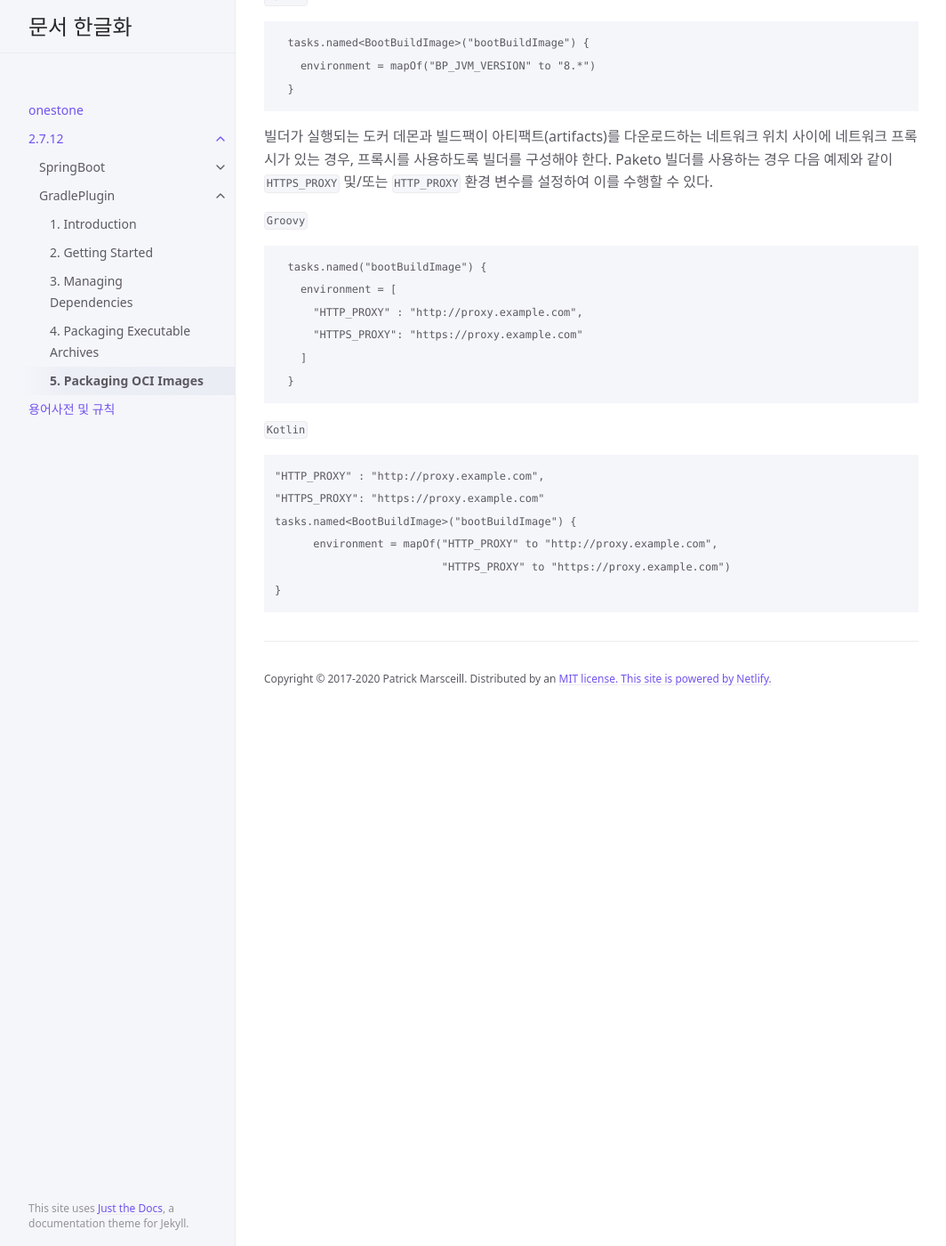
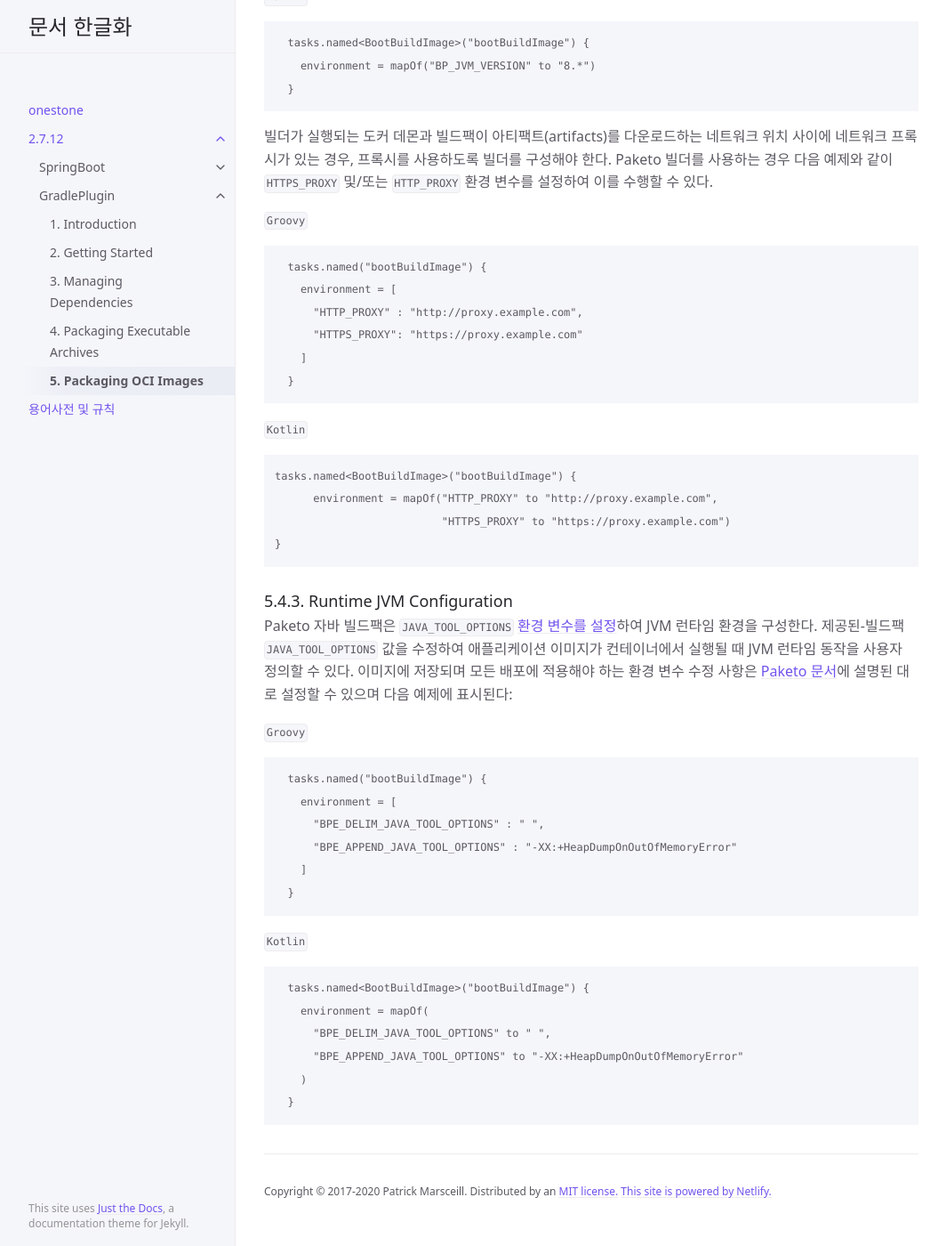
Before and after one commit to onestone9900/onestone9900.github.io, a Jekyll site: the page built from docs/2.7.12/gradle_plugin/5. packaging_OCI_Images.md, in a window 1280 px wide and 1400 px high, scrolled down 6022 px. Shown: the whole window at 89% size, without its empty margins (107-1171 px from the left). Built offline with Jekyll 4.4.1, drawn with Linux system fonts in a browser that asks for light colours; some of the changed text lies outside the part shown.

Commit message:
docs: 5. packaging_OCI_Images - 5.4.3

````diff
--- a/docs/2.7.12/gradle_plugin/5. packaging_OCI_Images.md
+++ b/docs/2.7.12/gradle_plugin/5. packaging_OCI_Images.md
@@ -111,7 +111,7 @@ nav_order: 5
 
 ### 5.4.2. Builder Configuration
 만약 빌더가 구성 옵션을 노출시킨다면, `environment` 프로퍼티를 사용하여 설정할 수 있다.
-다음은 빌드 시 Paketo Java 빌드팩에서 사용하는 [JVM 버전 구성](https://paketo.io/docs/howto/java/) 예시이다:
+다음은 빌드 시 Paketo 자바   빌드팩에서 사용하는 [JVM 버전 구성](https://paketo.io/docs/howto/java/) 예시이다:
 
 `Groovy`
 ```
@@ -139,10 +139,32 @@ nav_order: 5
 ```
 `Kotlin`
 ```
-"HTTP_PROXY" : "http://proxy.example.com",
-"HTTPS_PROXY": "https://proxy.example.com"
 tasks.named<BootBuildImage>("bootBuildImage") {
       environment = mapOf("HTTP_PROXY" to "http://proxy.example.com",
                           "HTTPS_PROXY" to "https://proxy.example.com")
 }
 ```
+
+
+### 5.4.3. Runtime JVM Configuration
+Paketo 자바 빌드팩은 `JAVA_TOOL_OPTIONS` [환경 변수를 설정](https://paketo.io/docs/howto/java/)하여 JVM 런타임 환경을 구성한다. 제공된-빌드팩 `JAVA_TOOL_OPTIONS` 값을 수정하여 애플리케이션 이미지가 컨테이너에서 실행될 때 JVM 런타임 동작을 사용자 정의할 수 있다.
+이미지에 저장되며 모든 배포에 적용해야 하는 환경 변수 수정 사항은 [Paketo 문서](https://paketo.io/docs/howto/configuration/)에 설명된 대로 설정할 수 있으며 다음 예제에 표시된다:
+
+`Groovy`
+```
+  tasks.named("bootBuildImage") {
+    environment = [
+      "BPE_DELIM_JAVA_TOOL_OPTIONS" : " ",
+      "BPE_APPEND_JAVA_TOOL_OPTIONS" : "-XX:+HeapDumpOnOutOfMemoryError"
+    ]
+  }
+```
+`Kotlin`
+```
+  tasks.named<BootBuildImage>("bootBuildImage") {
+    environment = mapOf(
+      "BPE_DELIM_JAVA_TOOL_OPTIONS" to " ",
+      "BPE_APPEND_JAVA_TOOL_OPTIONS" to "-XX:+HeapDumpOnOutOfMemoryError"
+    )
+  }
+```
````
